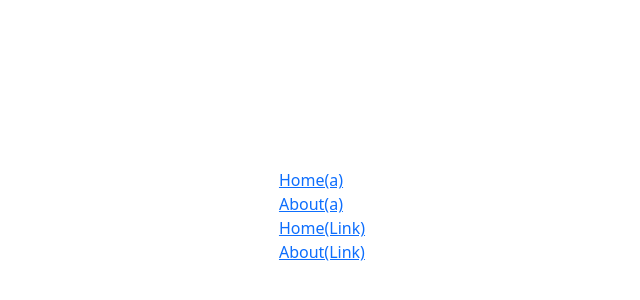
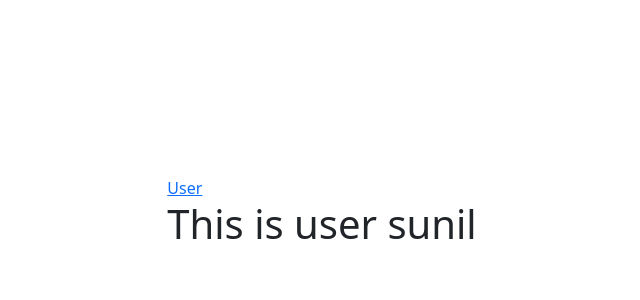
Before and after one commit to imvikaskashyap/React-Basic-to-Advanced, a React (Vite) app: page /user/sunil in a window 1280 px wide. Shown: the part 184-484 px from the top of the page, without its empty margins (318-958 px from the left). Built offline with nearby package versions, Linux system fonts and the light colour scheme.

Commit message:
useParams

```diff
--- a/src/App.jsx
+++ b/src/App.jsx
@@ -1,11 +1,11 @@
 import React from "react";
 import "./App.css";
-import React_router from "./React-Router-dom/React_router";
+import Params from "./React-Router-dom/Params";
 
 const App = () => {
 	return (
 		<div>
-			<React_router />
+			<Params />
 		</div>
 	);
 };
--- /dev/null
+++ b/src/React-Router-dom/Page404.jsx
@@ -0,0 +1,17 @@
+import React from "react";
+import { Link } from "react-router-dom";
+
+const Page404 = () => {
+	return (
+		<div>
+			<h1>Page not found 404</h1>
+			<Link to="/">Go to Home page</Link>
+		</div>
+	);
+};
+
+export default Page404;
+
+// Note : Page 404 use => when we write any wrong url in search bar then it will redirect to page 404.
+// it will used by giving "/*" in main app.
+// if we want to redirect to Home then we use "Navigate"
--- /dev/null
+++ b/src/React-Router-dom/Params.jsx
@@ -0,0 +1,28 @@
+import React from "react";
+import { BrowserRouter, Link, Route, Routes } from "react-router-dom";
+import User from "./User";
+import UserAllLinks from "./UserAllLinks";
+
+const Params = () => {
+	return (
+		<div>
+			<BrowserRouter>
+				<Link to="/UserAllLinks">User</Link>
+				<Routes>
+					<Route path="/UserAllLinks" element={<UserAllLinks />} />
+
+					<Route path="/user/:name" element={<User />} />
+
+					<Route path="/user/:name" element={<User />} />
+				</Routes>
+			</BrowserRouter>
+		</div>
+	);
+};
+
+export default Params;
+
+// params ko react-router-dom me dynamicaly data show karane ke liye use kiya jata hai.
+// Ex - yadi humare paas bahut se user hai or unka data humain website me show karana h to unke liye utne hi components banane pad sakte hain but hum 1 page pe hi un sab ka data params ke through dynamically show kara sakta h. useke liye hum useParams hook ka use karte hain.
+
+// dynamic details get karne ke liye /user/:name is tarah se likha jata hai.
--- a/src/React-Router-dom/React_router.jsx
+++ b/src/React-Router-dom/React_router.jsx
@@ -1,8 +1,10 @@
 import React from "react";
-import { BrowserRouter, Route, Routes } from "react-router-dom";
+import { BrowserRouter, Navigate, Route, Routes } from "react-router-dom";
 import React_router_child from "./React_router_child";
 import React_router_about from "./React_router_about";
 import Links from "./Links";
+import Page404 from "./Page404";
+import Params from "./Params";
 
 const React_router = () => {
 	return (
@@ -12,6 +14,11 @@ const React_router = () => {
 				<Routes>
 					<Route path="/" element={<React_router_child />} />
 					<Route path="/about" element={<React_router_about />} />
+					{/* here we are using page not found (/*) */}
+					{/* <Route path="/*" element={<Page404 />} /> */}
+
+					{/* this is for redirect to home page  */}
+					<Route path="/*" element={<Navigate to="/" />} />
 				</Routes>
 			</BrowserRouter>
 		</div>
@@ -25,3 +32,4 @@ export default React_router;
 // it is install via - npm i react-router-dom
 // it's wrap the component by - BrowserRouter & Routes and we wrap our component inside Route.
 // In Route we give path and element argument.
+// if we want to redirect to Home then we use "Navigate"
--- /dev/null
+++ b/src/React-Router-dom/User.jsx
@@ -0,0 +1,17 @@
+import React from "react";
+import { useParams } from "react-router-dom";
+
+const User = () => {
+	const params = useParams();
+	const { name } = params;
+
+	return (
+		<div>
+			<h1>This is user {name}</h1>
+		</div>
+	);
+};
+
+export default User;
+
+// Note : useParams() ka use user wale page me user ki details get karne ke liye kiya jata h;
--- /dev/null
+++ b/src/React-Router-dom/UserAllLinks.jsx
@@ -0,0 +1,17 @@
+import React from "react";
+import { Link } from "react-router-dom";
+import User from "./User";
+
+const UserAllLinks = () => {
+	return (
+		<div>
+			<Link to="/user/vikas">Vikas Kashyap</Link>
+			<br />
+			<Link to="/user/sunil">Sunil Kashyap</Link>
+		</div>
+	);
+};
+
+export default UserAllLinks;
+
+// yaha pe sab links get ki ja rahi hai
```
